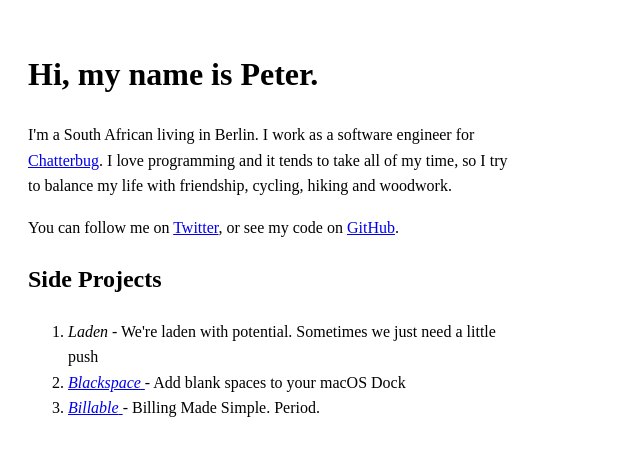
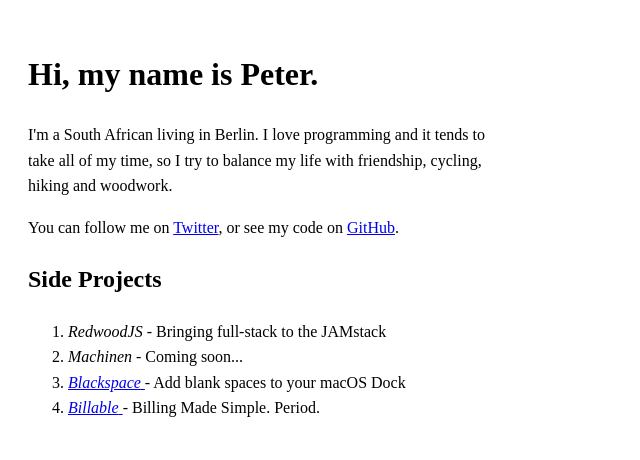
Before and after one commit to peterp/peterp.github.io, a plain HTML site: page index.html in a window 1280 px wide. Shown: the whole page, without its empty margins (0-640 px from the left). Drawn offline with Linux system fonts and the light colour scheme.

Commit message:
Update projects.

```diff
--- a/index.html
+++ b/index.html
@@ -1,6 +1,5 @@
 <!DOCTYPE html>
 <html lang="en">
-
 <head>
   <meta charset="UTF-8">
   <meta name="viewport" content="width=device-width, initial-scale=1.0">
@@ -19,10 +18,7 @@
 <body>
   <h1>Hi, my name is Peter.</h1>
 
-  <p>I'm a South African living in Berlin. I work as a software engineer for
-    <a href="https://chatterbug.com">Chatterbug</a>. I love programming and it tends to take all of my time, so I try to balance my life with friendship,
-    cycling, hiking and woodwork.
-  </p>
+  <p>I'm a South African living in Berlin. I love programming and it tends to take all of my time, so I try to balance my life with friendship, cycling, hiking and woodwork.</p>
 
   <p>You can follow me on
     <a href="https://twitter.com/appfactory/">Twitter</a>, or see my code on
@@ -32,7 +28,10 @@
   <h2>Side Projects</h2>
   <ol>
     <li>
-      <i>Laden</i> &dash; We're laden with potential. Sometimes we just need a little push</i>
+      <a href="https://redwoodjs.com"></a><i>RedwoodJS</i></a> &dash; Bringing full-stack to the JAMstack
+    </li>
+    <li>
+      <a href="https://machinen.dev"></a><i>Machinen</i></a> &dash; Coming soon...
     </li>
     <li>
       <a href="https://github.com/peterp/Blackspace">
@@ -43,7 +42,5 @@
         <i>Billable</i>
       </a> &dash; Billing Made Simple. Period.</li>
   </ol>
-
 </body>
-
 </html>
```
